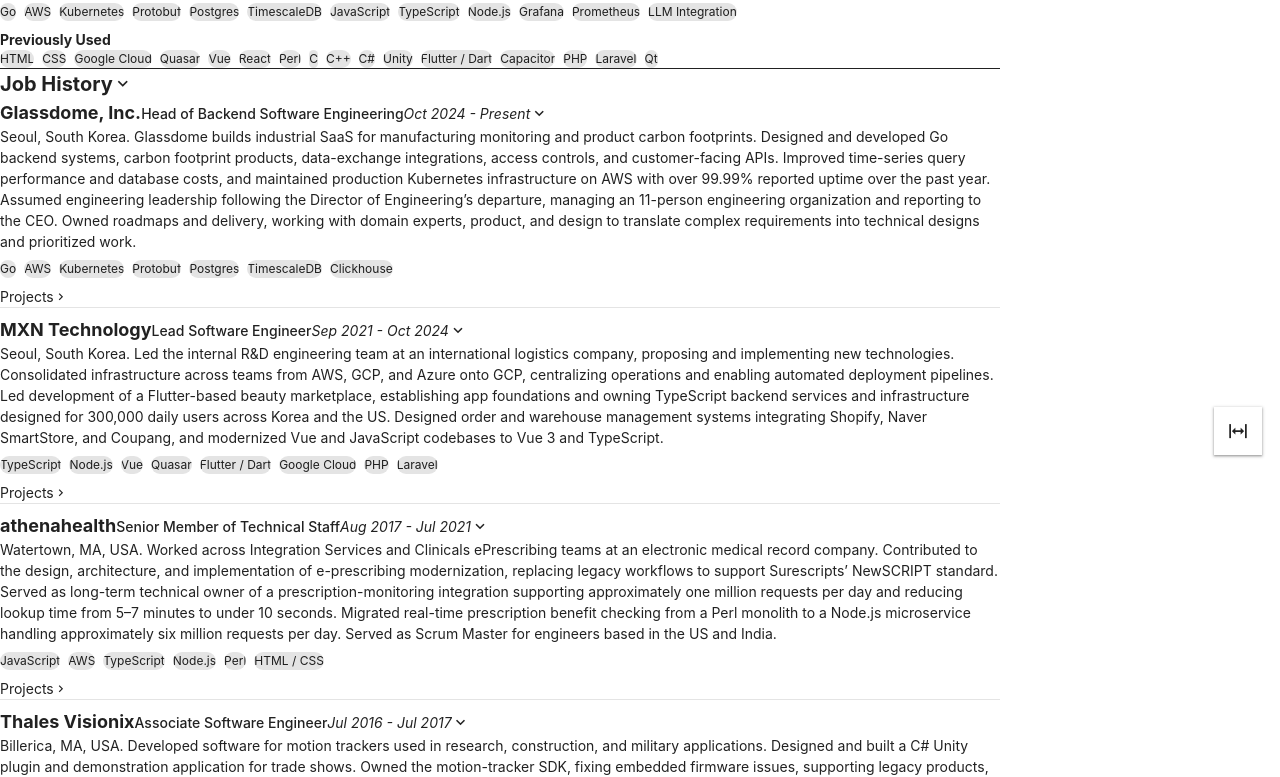
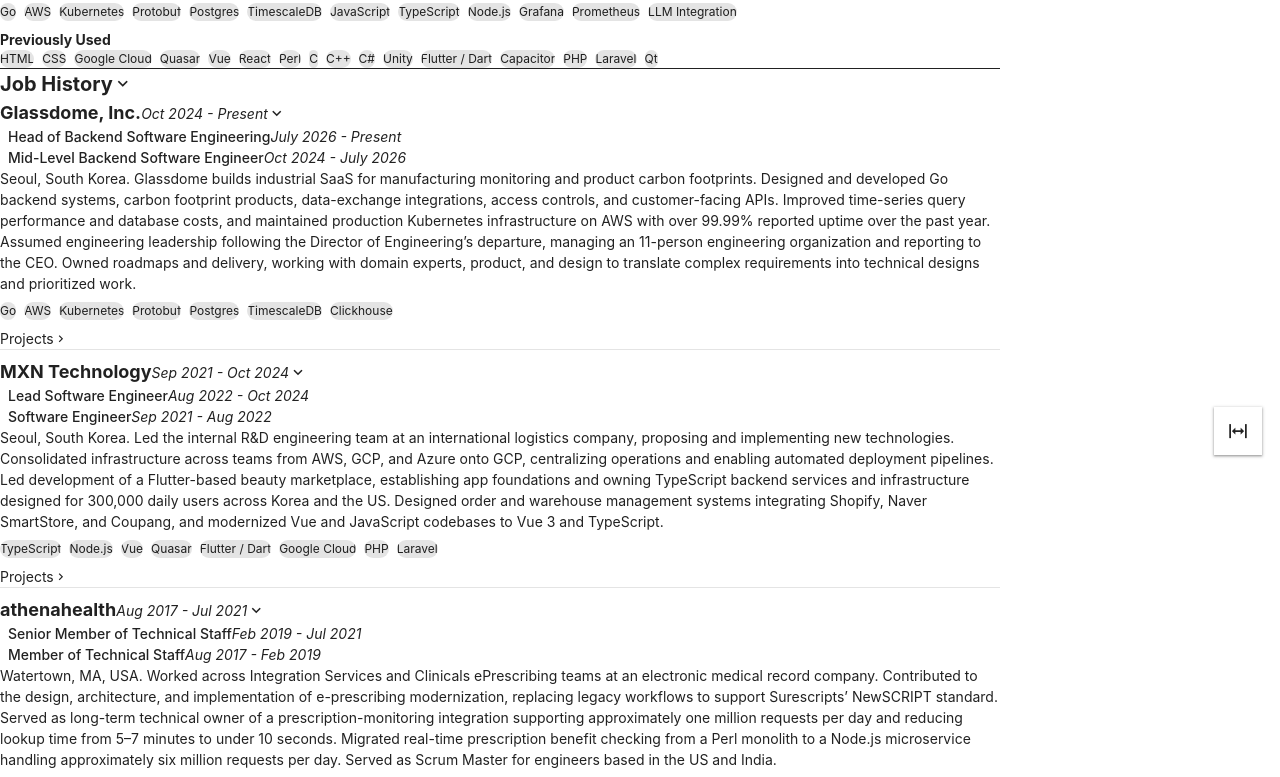
Before and after one commit to jamescjensen/jamescjensen.github.io, a Vue app: page / in a window 1280 px wide. Shown: the part 327-1104 px from the top of the page. Built offline with nearby package versions, Linux system fonts and the light colour scheme; a small style sheet from the web is missing.

Commit message:
[feat] include title history

```diff
--- a/src/pages/index-sections/JobSection.vue
+++ b/src/pages/index-sections/JobSection.vue
@@ -10,16 +10,27 @@
               {{ job.company }}
             </span>
 
-            <span class="text-subtitle-subsection inline-spacing">
-              {{ job.title }}
-            </span>
-
             <span
               class="text-subtitle-subsection"
               :style="{ fontStyle: 'italic' }"
             >
               {{ job.dateRange }}
             </span>
+          </template>
+
+          <template v-for="(role) in job.roles" :key="role.title">
+            <div class="pl-2">
+              <span class="text-subtitle-subsection inline-spacing">
+                {{ role.title }}
+              </span>
+
+              <span
+                class="text-subtitle-subsection"
+                :style="{ fontStyle: 'italic' }"
+              >
+                {{ role.dateRange }}
+              </span>
+            </div>
           </template>
 
           <div class="content-stack">
@@ -84,11 +95,16 @@
   type Job = {
     company: string
     description: string
-    title: string
+    roles: Role[]
     dateRange: string
     imageUrl?: string
     skills: string[]
     projects: Project[]
+  }
+
+  type Role = {
+    title: string
+    dateRange: string
   }
 
   function projectGroups (projects: Project[]) {
@@ -107,8 +123,15 @@
   const jobs: Job[] = [
     {
       company: 'Glassdome, Inc.',
-      title: 'Head of Backend Software Engineering',
       dateRange: 'Oct 2024 - Present',
+      roles: [{
+
+        title: 'Head of Backend Software Engineering',
+        dateRange: 'July 2026 - Present',
+      }, {
+        title: 'Mid-Level Backend Software Engineer',
+        dateRange: 'Oct 2024 - July 2026',
+      }],
       description:
         'Seoul, South Korea. Glassdome builds industrial SaaS for manufacturing monitoring and product carbon footprints. Designed and developed Go backend systems, carbon footprint products, data-exchange integrations, access controls, and customer-facing APIs. Improved time-series query performance and database costs, and maintained production Kubernetes infrastructure on AWS with over 99.99% reported uptime over the past year. Assumed engineering leadership following the Director of Engineering’s departure, managing an 11-person engineering organization and reporting to the CEO. Owned roadmaps and delivery, working with domain experts, product, and design to translate complex requirements into technical designs and prioritized work.',
       skills: [
@@ -231,8 +254,16 @@
     },
     {
       company: 'MXN Technology',
-      title: 'Lead Software Engineer',
       dateRange: 'Sep 2021 - Oct 2024',
+      roles: [{
+
+                title: 'Lead Software Engineer',
+                dateRange: 'Aug 2022 - Oct 2024',
+              },
+              {
+                title: 'Software Engineer',
+                dateRange: 'Sep 2021 - Aug 2022',
+              }],
       description:
         'Seoul, South Korea. Led the internal R&D engineering team at an international logistics company, proposing and implementing new technologies. Consolidated infrastructure across teams from AWS, GCP, and Azure onto GCP, centralizing operations and enabling automated deployment pipelines. Led development of a Flutter-based beauty marketplace, establishing app foundations and owning TypeScript backend services and infrastructure designed for 300,000 daily users across Korea and the US. Designed order and warehouse management systems integrating Shopify, Naver SmartStore, and Coupang, and modernized Vue and JavaScript codebases to Vue 3 and TypeScript.',
       skills: [
@@ -315,8 +346,19 @@
     },
     {
       company: 'athenahealth',
-      title: 'Senior Member of Technical Staff',
       dateRange: 'Aug 2017 - Jul 2021',
+      roles: [
+        {
+
+          title: 'Senior Member of Technical Staff',
+          dateRange: 'Feb 2019 - Jul 2021',
+        },
+        {
+
+          title: 'Member of Technical Staff',
+          dateRange: 'Aug 2017 - Feb 2019',
+        },
+      ],
       description:
         'Watertown, MA, USA. Worked across Integration Services and Clinicals ePrescribing teams at an electronic medical record company. Contributed to the design, architecture, and implementation of e-prescribing modernization, replacing legacy workflows to support Surescripts’ NewSCRIPT standard. Served as long-term technical owner of a prescription-monitoring integration supporting approximately one million requests per day and reducing lookup time from 5–7 minutes to under 10 seconds. Migrated real-time prescription benefit checking from a Perl monolith to a Node.js microservice handling approximately six million requests per day. Served as Scrum Master for engineers based in the US and India.',
       skills: [
@@ -377,8 +419,13 @@
     },
     {
       company: 'Thales Visionix',
-      title: 'Associate Software Engineer',
       dateRange: 'Jul 2016 - Jul 2017',
+      roles: [
+        {
+          title: 'Associate Software Engineer',
+          dateRange: 'Jul 2016 - Jul 2017',
+        },
+      ],
       description:
         'Billerica, MA, USA. Developed software for motion trackers used in research, construction, and military applications. Designed and built a C# Unity plugin and demonstration application for trade shows. Owned the motion-tracker SDK, fixing embedded firmware issues, supporting legacy products, and updating the C++/Qt client and libraries for new product releases. Also provided technical support to customers.',
       skills: ['C', 'C++', 'C#', 'Qt', 'Unity'],
```
